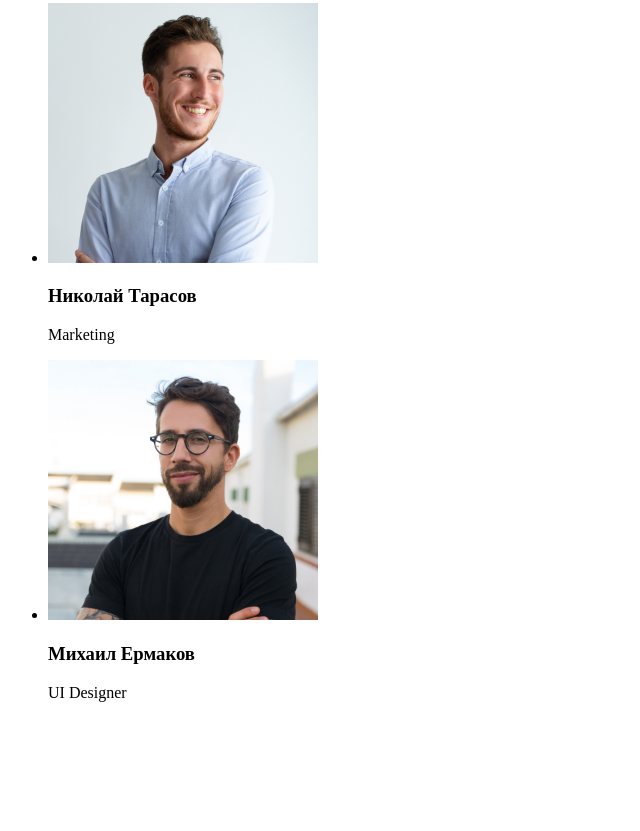
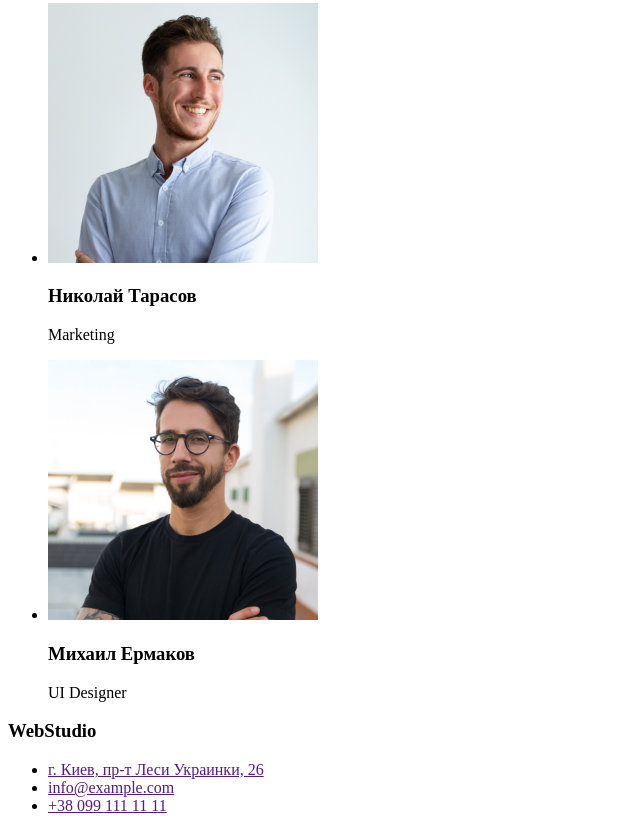
Before and after one commit to MagomedovaElena/goit-markup-hw-01, a plain HTML site: page index.html in a window 1280 px wide. Shown: the part 1993-2824 px from the top of the page, without its empty margins (0-640 px from the left). Before the commit the page ends 2711 px from the top, so only its background shows below. Drawn offline with Linux system fonts and the light colour scheme.

Commit message:
добавляет футер

```diff
--- a/index.html
+++ b/index.html
@@ -84,5 +84,19 @@
             </ul>
         </section>
     </main>
+    <footer>
+        <h3>WebStudio</h3>
+        <ul>
+            <li>
+                <a href="">г. Киев, пр-т Леси Украинки, 26</a>
+            </li>
+            <li>
+                <a href="">info@example.com</a>
+            </li>
+            <li>
+                <a href="">+38 099 111 11 11</a>
+            </li>
+        </ul>
+    </footer>
 </body>
 </html>
```
